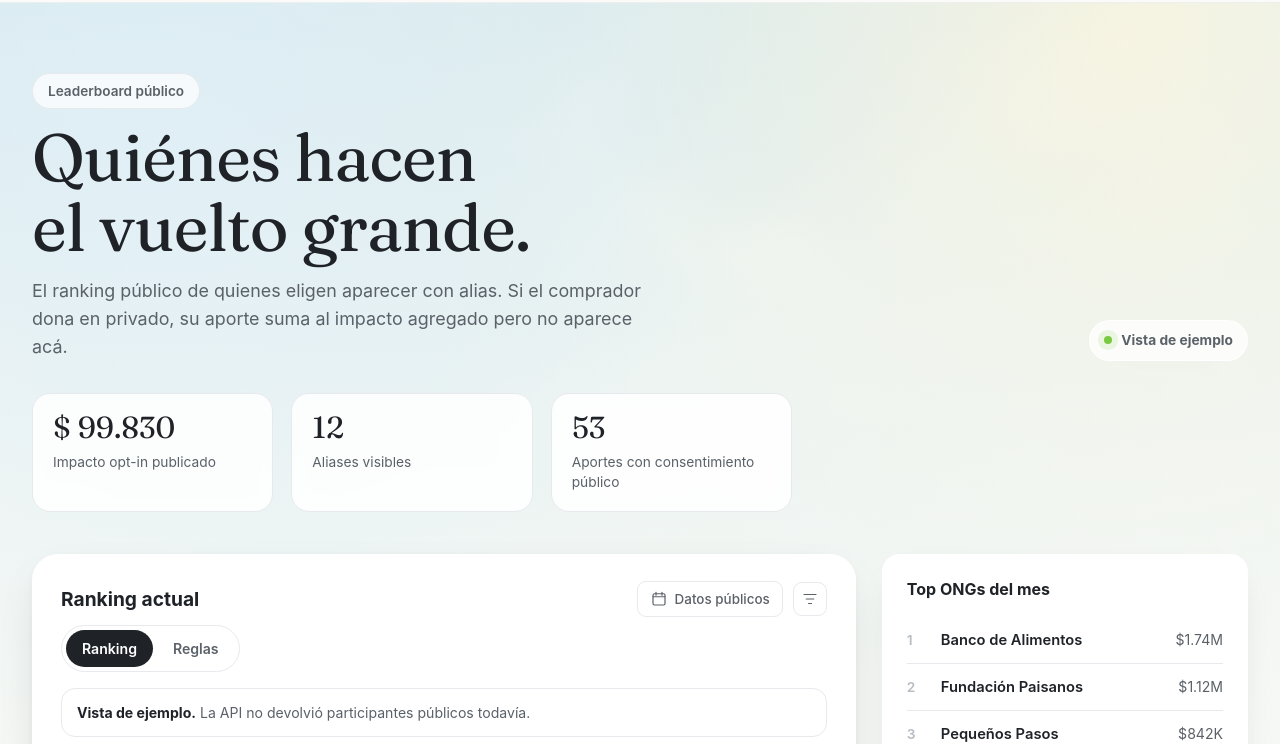
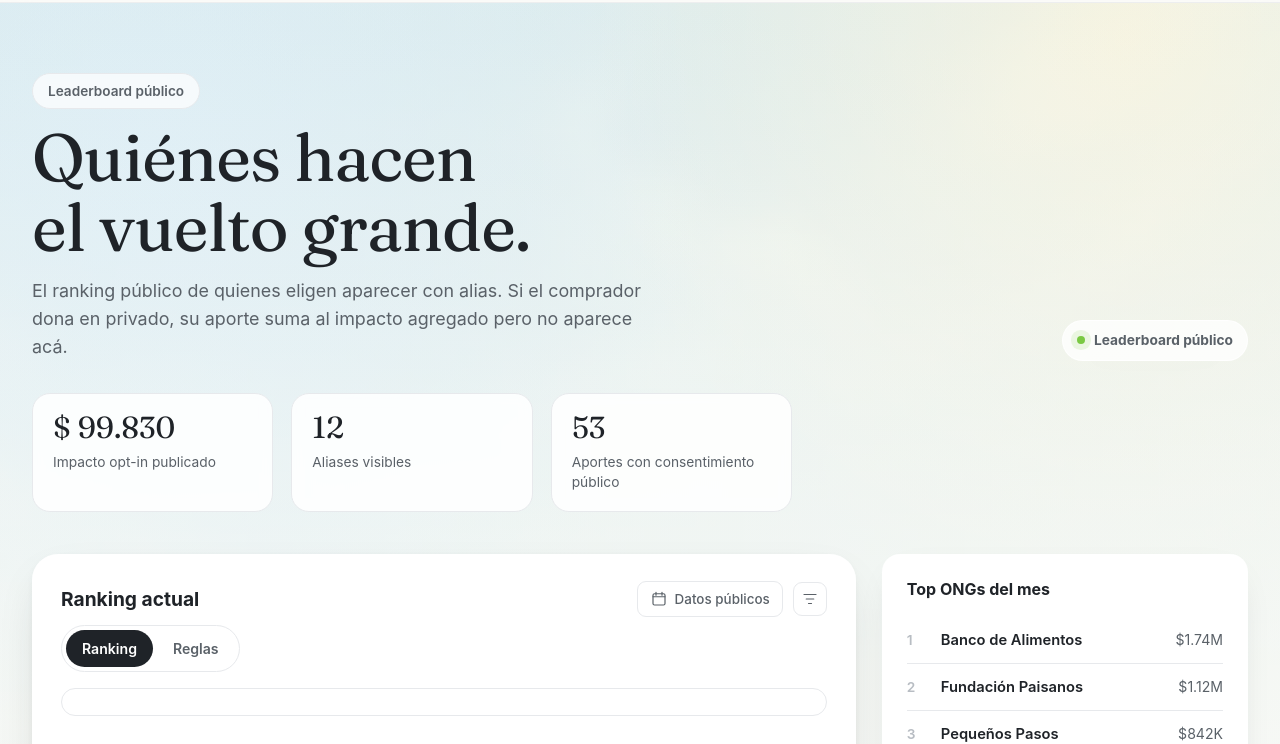
Before and after one commit to NachoEstevo/vueltito, a plain HTML site: page web/leaderboard.html in a window 1280 px wide. Shown: the part 76-820 px from the top of the page. Drawn offline with Linux system fonts and the light colour scheme; no server answers; a web font is replaced by a local one.

Commit message:
Remove leaderboard example label

```diff
--- a/web/leaderboard.html
+++ b/web/leaderboard.html
@@ -376,7 +376,7 @@
       span.appendChild(bold);
       span.appendChild(textNode(' ' + text));
       stateEl.appendChild(span);
-      statusPill.textContent = kind === 'live' ? 'Datos en vivo' : kind === 'fallback' ? 'Vista de ejemplo' : 'Sin datos reales';
+      statusPill.textContent = kind === 'live' ? 'Datos en vivo' : kind === 'fallback' ? 'Leaderboard público' : 'Sin datos reales';
     }
 
     function renderRows(rows, mode) {
@@ -431,9 +431,11 @@
       donationsEl.textContent = number(donationsTotal);
 
       if (mode === 'live') {
+        stateEl.hidden = false;
         setState('live', 'Datos en vivo.', 'Ranking cargado desde Core con aliases que aceptaron aparecer.');
       } else {
-        setState('fallback', 'Vista de ejemplo.', 'La API no devolvió participantes públicos todavía.');
+        stateEl.hidden = true;
+        setState('fallback', '', '');
       }
     }
 
```
